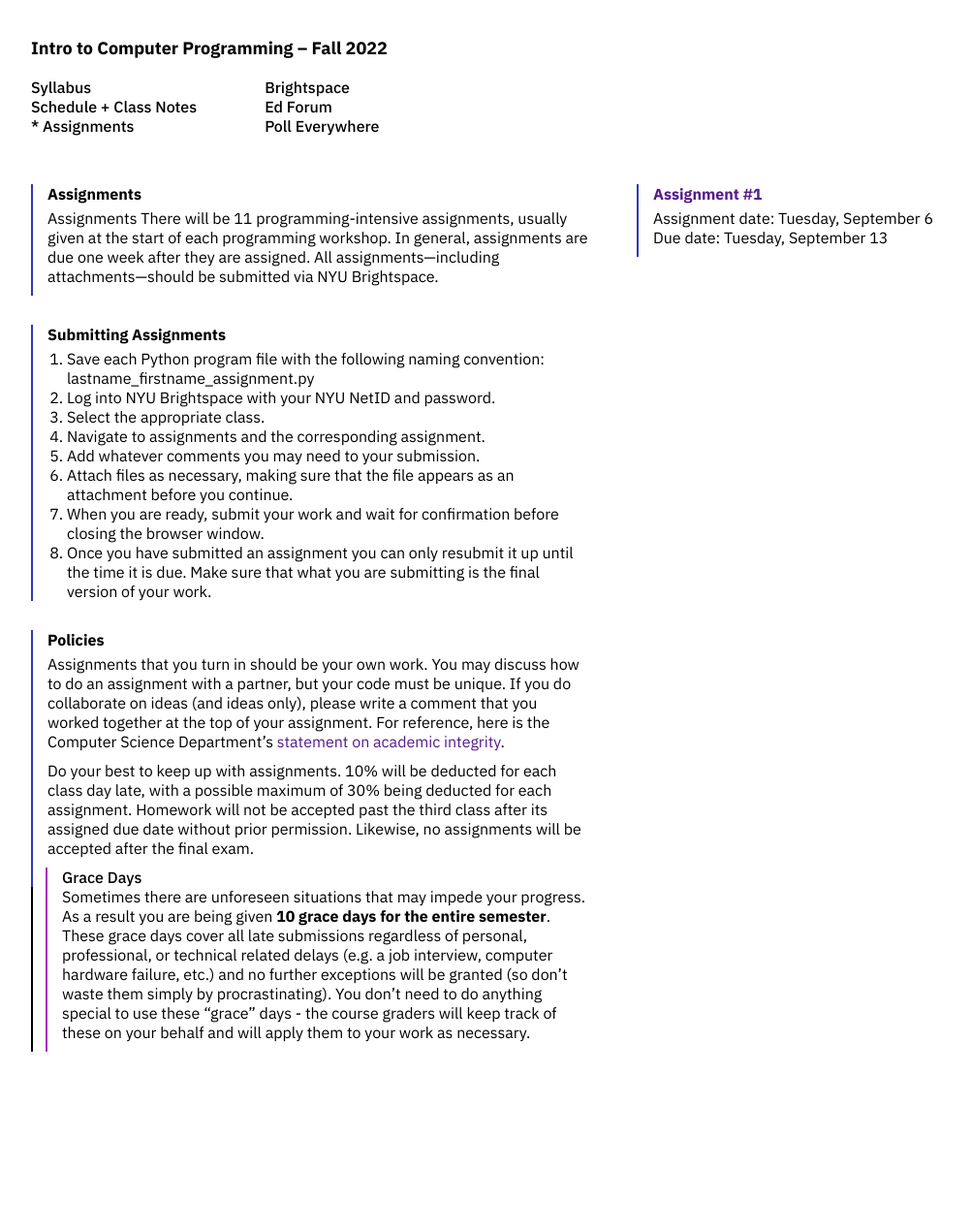
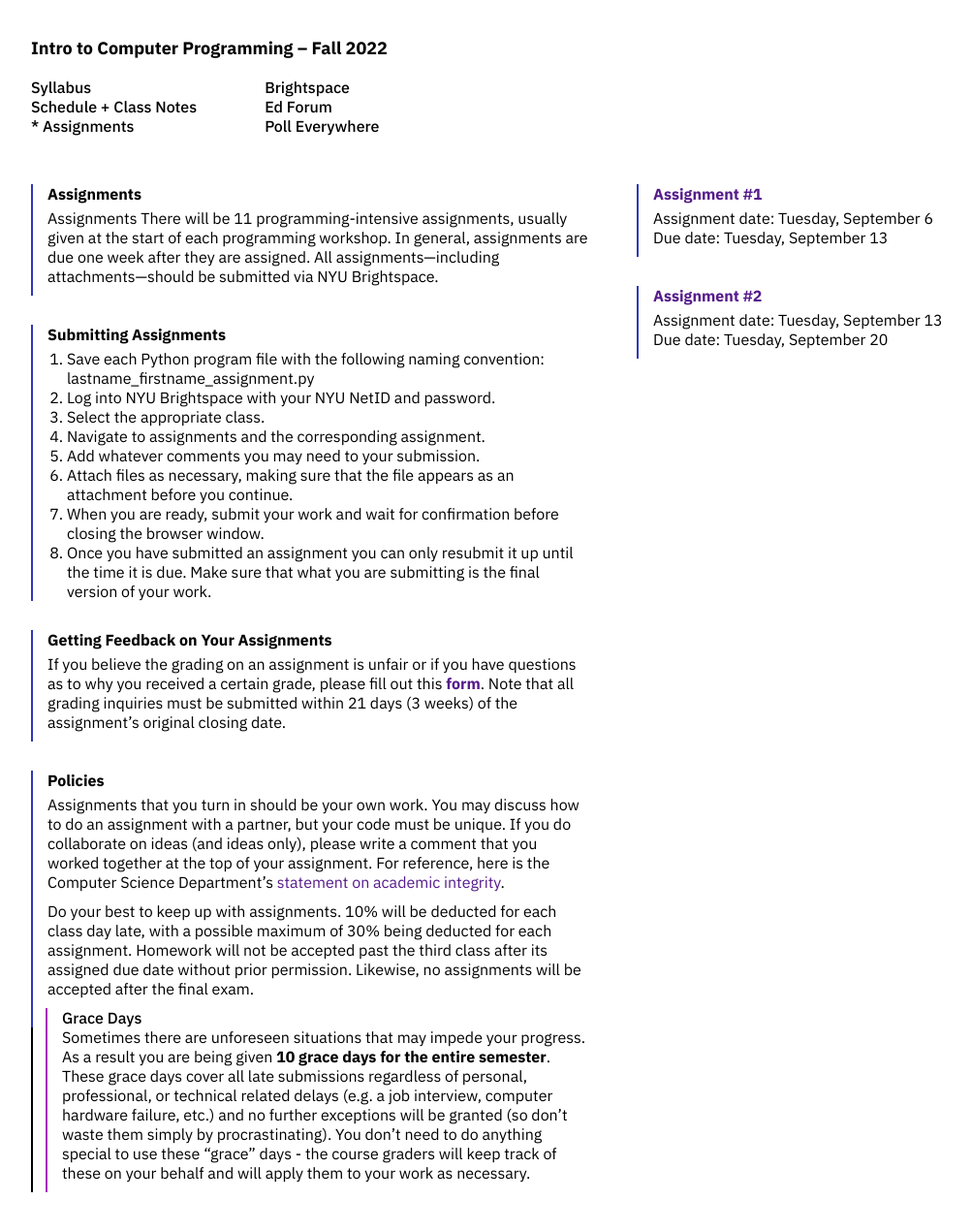
Before and after one commit to emilydidthis/-CSCI-UA.0002-Fall22, a Jekyll site: the page built from assignments.markdown, in a window 1280 px wide. Shown: the whole page at 97% size, without its empty margins (8-1010 px from the left). Built offline with Jekyll 4.4.1, drawn with Linux system fonts in a browser that asks for light colours; before the commit the page ends 1125 px from its top, so only the background shows below that.

Commit message:
assignment 2; schedule typos

```diff
--- a/_sass/main.scss
+++ b/_sass/main.scss
@@ -230,8 +230,6 @@ nav {
         border-left: none;
         margin-left: 15px;
     }
-
-
 }
 
 // code that is not inside of a pre (aka code blocks)
@@ -241,7 +239,14 @@ code:not(pre code) {
     font-weight: 500;
 }
 
-
+// tables
+.table {
+    pre, code {
+        background-color: #FFF;
+        font-family: IBM Plex Sans;
+        padding: 0px;
+    }
+}
 
 @media only screen and (max-width: 900px) {
     .syllabus, .assignments, .week {
--- a/assignments.markdown
+++ b/assignments.markdown
@@ -21,6 +21,9 @@ There will be 11 programming-intensive assignments, usually given at the start o
 7. When you are ready, submit your work and wait for confirmation before closing the browser window.
 8. Once you have submitted an assignment you can only resubmit it up until the time it is due. Make sure that what you are submitting is the final version of your work.
 
+## Getting Feedback on Your Assignments
+If you believe the grading on an assignment is unfair or if you have questions as to why you received a certain grade, please fill out this [**form**](https://docs.google.com/forms/d/1C-_lX4BAw6n7yHhZnC98Ii5wDc0rEVOmkArHXGC7KZ8/edit). Note that all grading inquiries must be submitted within 21 days (3 weeks) of the assignment's original closing date.
+
 ## Policies
 Assignments that you turn in should be your own work. You may discuss how to do an assignment with a partner, but your code must be unique. If you do collaborate on ideas (and ideas only), please write a comment that you worked together at the top of your assignment. For reference, here is the Computer Science Department’s [statement on academic integrity](https://cs.nyu.edu/home/undergrad/policy.html).
 
@@ -37,6 +40,9 @@ Sometimes there are unforeseen situations that may impede your progress. As a re
 Assignment date: Tuesday, September 6
 Due date: Tuesday, September 13
 
+## [**Assignment #2**]({{ site.url }}{{ site.baseurl }}/assignments/02.html)
+Assignment date: Tuesday, September 13
+Due date: Tuesday, September 20
 
 </div>
 
```
Also changed, not shown: code/scratch.py (+22 -1 lines), schedule.markdown (+5 -4 lines).
